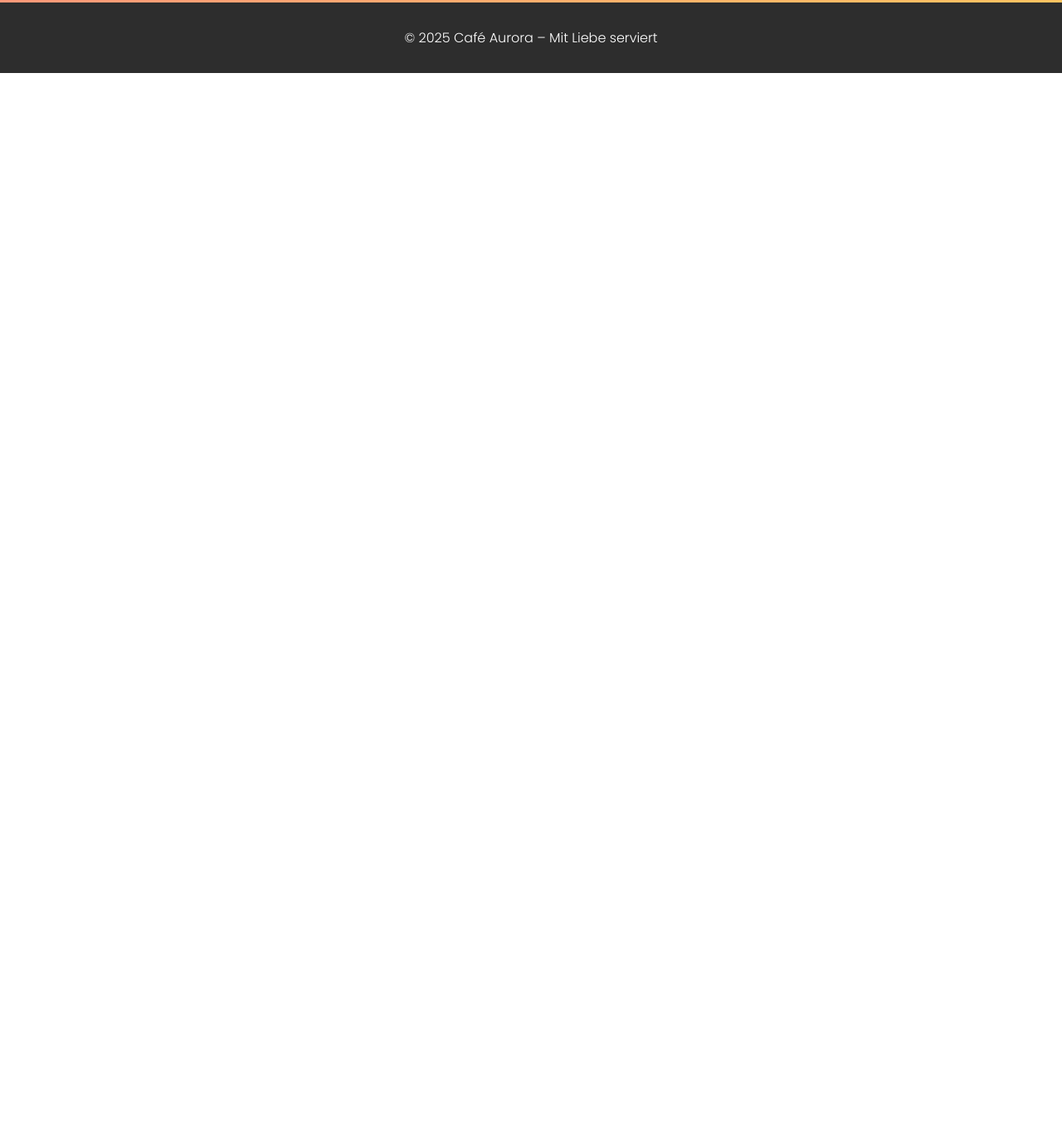
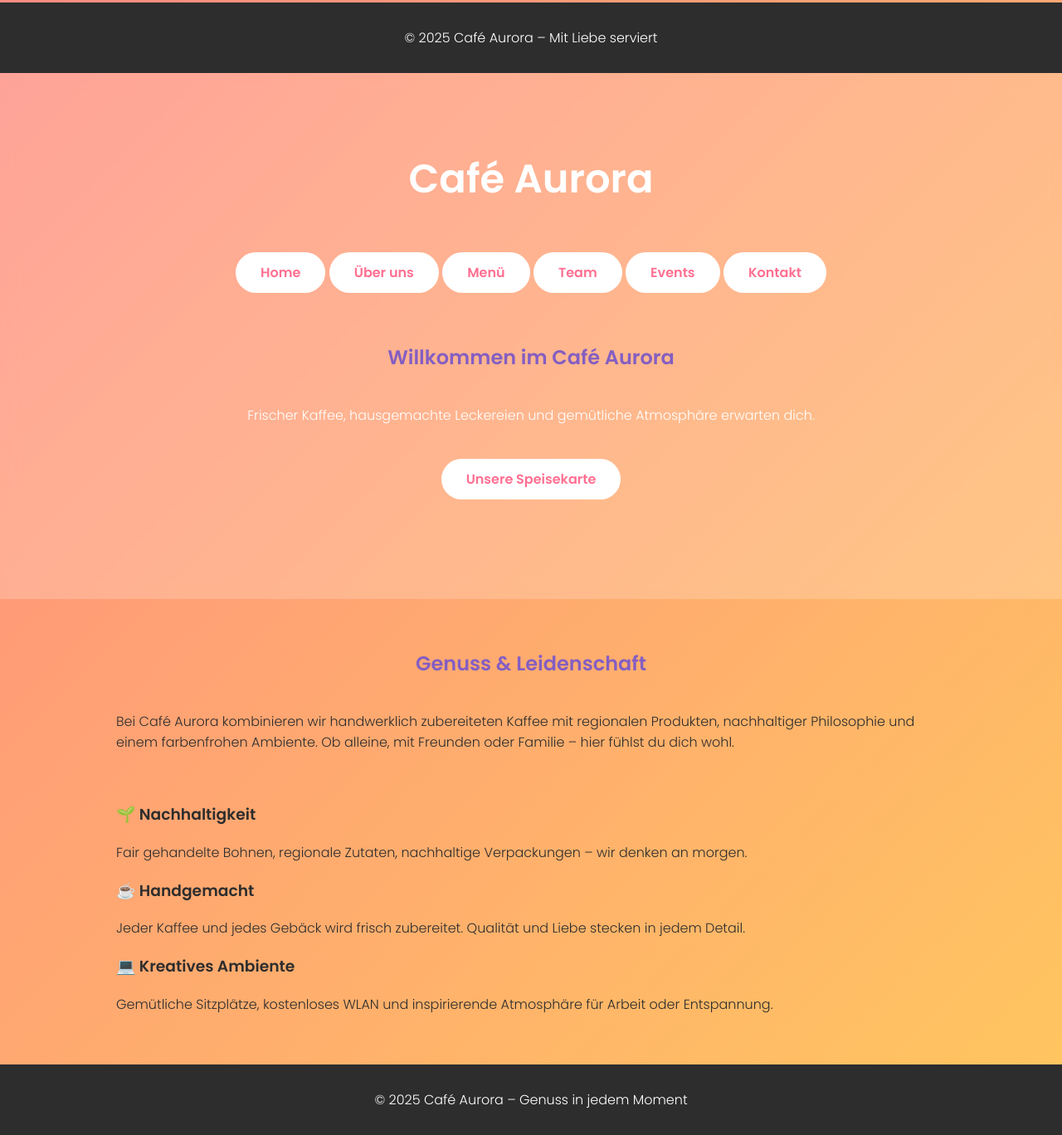
Before and after one commit to frx4pgdtbd-sudo/nova-cafe2, a plain HTML site: page index.html in a window 1280 px wide. Shown: the part 1226-2594 px from the top of the page at 83% size. Before the commit the page ends 1314 px from the top, so only its background shows below. Drawn offline with Linux system fonts and the light colour scheme; files that its build step writes are made by us from their sources.

Commit message:
Update index.html

```diff
--- a/index.html
+++ b/index.html
@@ -57,3 +57,62 @@
 <script src="script.js"></script>
 </body>
 </html>
+<!DOCTYPE html>
+<html lang="de">
+<head>
+<meta charset="UTF-8">
+<meta name="viewport" content="width=device-width, initial-scale=1.0">
+<title>Café Aurora – Startseite</title>
+<link href="https://fonts.googleapis.com/css2?family=Poppins:wght@300;600&display=swap" rel="stylesheet">
+<link rel="stylesheet" href="css/style.css">
+</head>
+<body>
+
+<header>
+  <div class="nav-container">
+    <h1 class="logo">Café Aurora</h1>
+    <nav>
+      <a href="index.html">Home</a>
+      <a href="about.html">Über uns</a>
+      <a href="menu.html">Menü</a>
+      <a href="team.html">Team</a>
+      <a href="events.html">Events</a>
+      <a href="contact.html">Kontakt</a>
+    </nav>
+  </div>
+  <section class="hero">
+    <h2>Willkommen im Café Aurora</h2>
+    <p>Frischer Kaffee, hausgemachte Leckereien und gemütliche Atmosphäre erwarten dich.</p>
+    <a href="menu.html" class="btn">Unsere Speisekarte</a>
+  </section>
+</header>
+
+<main>
+  <section class="intro reveal">
+    <h2>Genuss & Leidenschaft</h2>
+    <p>Bei Café Aurora kombinieren wir handwerklich zubereiteten Kaffee mit regionalen Produkten, nachhaltiger Philosophie und einem farbenfrohen Ambiente. Ob alleine, mit Freunden oder Familie – hier fühlst du dich wohl.</p>
+  </section>
+
+  <section class="highlights reveal">
+    <div class="card">
+      <h3>🌱 Nachhaltigkeit</h3>
+      <p>Fair gehandelte Bohnen, regionale Zutaten, nachhaltige Verpackungen – wir denken an morgen.</p>
+    </div>
+    <div class="card">
+      <h3>☕ Handgemacht</h3>
+      <p>Jeder Kaffee und jedes Gebäck wird frisch zubereitet. Qualität und Liebe stecken in jedem Detail.</p>
+    </div>
+    <div class="card">
+      <h3>💻 Kreatives Ambiente</h3>
+      <p>Gemütliche Sitzplätze, kostenloses WLAN und inspirierende Atmosphäre für Arbeit oder Entspannung.</p>
+    </div>
+  </section>
+</main>
+
+<footer>
+  © 2025 Café Aurora – Genuss in jedem Moment
+</footer>
+
+<script src="js/main.js"></script>
+</body>
+</html>
```
